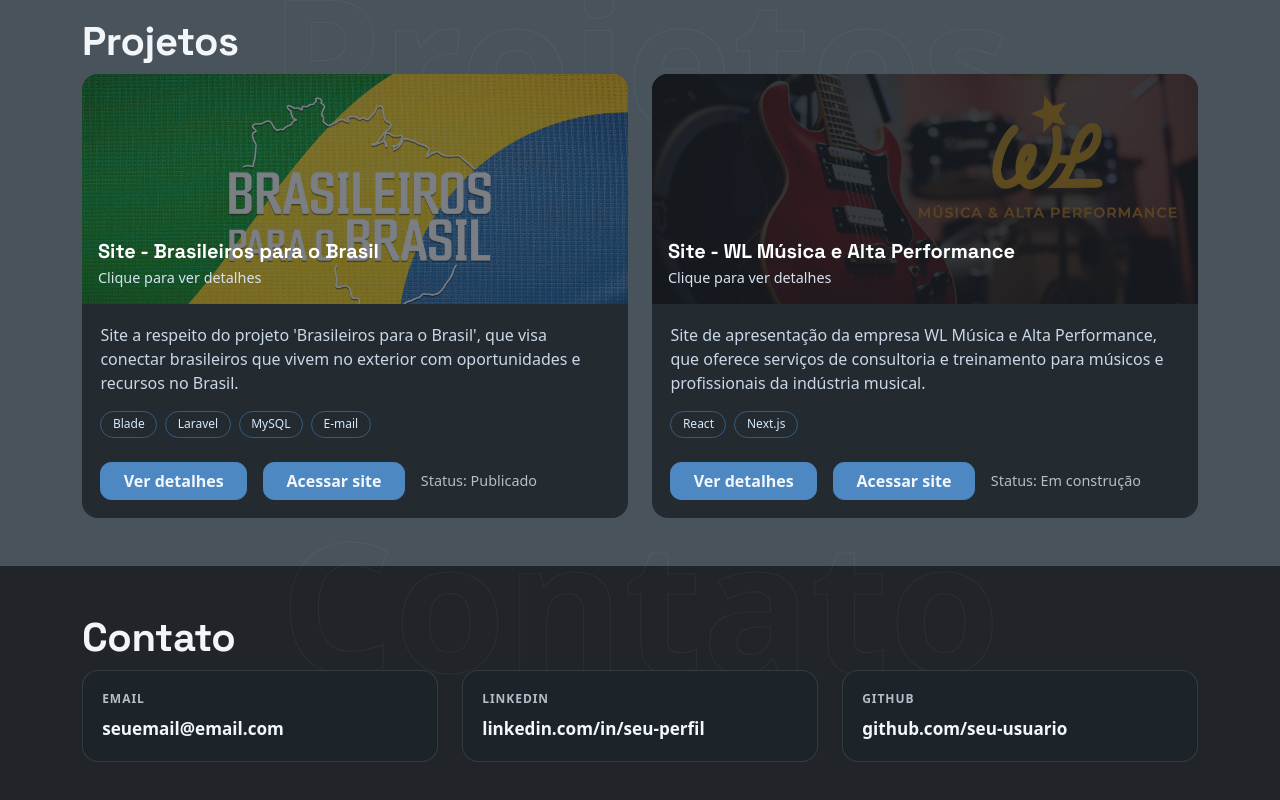
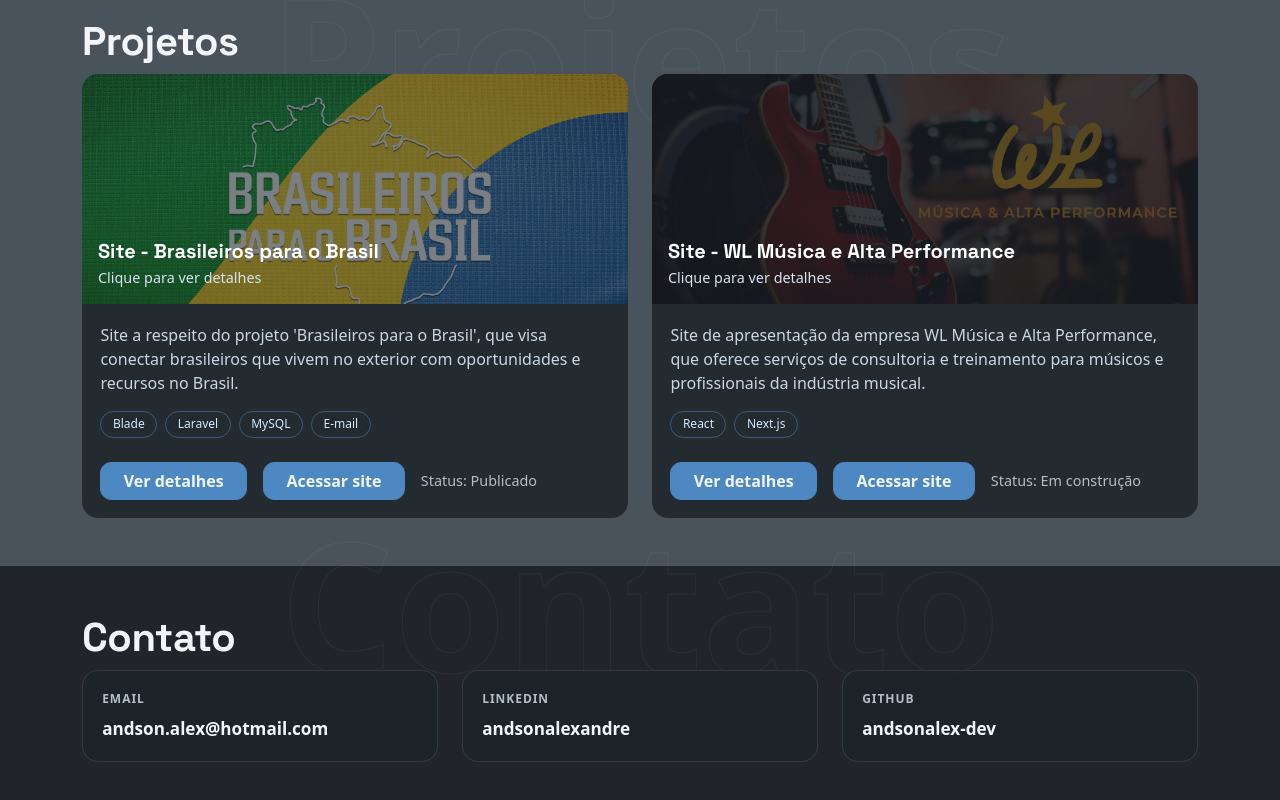
Before and after one commit to andsonalex-dev/andsonalexandre-portfolio, a Next.js app: page / in a window 1280 px wide. Shown: the part 2403-3203 px from the top of the page. Built offline with nearby package versions, Linux system fonts and the light colour scheme; a web font is replaced by a local one.

Commit message:
[PORTFOLIO] - Ajuste contatos.

```diff
--- a/src/app/components/Hero.tsx
+++ b/src/app/components/Hero.tsx
@@ -25,7 +25,7 @@
 
         <div className="d-flex flex-wrap justify-content-center gap-3 mt-4 mt-md-5">
           <a
-            href="https://www.linkedin.com"
+            href="https://www.linkedin.com/in/andsonalexandre/"
             target="_blank"
             rel="noreferrer"
             className="hero-btn hero-btn-linkedin"
@@ -33,7 +33,7 @@
             LinkedIn
           </a>
           <a
-            href="https://github.com"
+            href="https://github.com/andsonalex-dev"
             target="_blank"
             rel="noreferrer"
             className="hero-btn hero-btn-github"
--- a/src/app/sections/Contact.tsx
+++ b/src/app/sections/Contact.tsx
@@ -6,35 +6,35 @@
       <div className="row g-3 g-lg-4">
         <div className="col-12 col-md-4">
         <a
-          href="mailto:seuemail@email.com"
+          href="mailto:andson.alex@hotmail.com"
           className="contact-card d-block text-decoration-none h-100"
         >
           <p className="contact-label mb-2">Email</p>
-          <p className="contact-value mb-0">seuemail@email.com</p>
+          <p className="contact-value mb-0">andson.alex@hotmail.com</p>
         </a>
         </div>
 
         <div className="col-12 col-md-4">
         <a
-          href="https://www.linkedin.com"
+          href="https://www.linkedin.com/in/andsonalexandre/"
           target="_blank"
           rel="noreferrer"
           className="contact-card d-block text-decoration-none h-100"
         >
           <p className="contact-label mb-2">LinkedIn</p>
-          <p className="contact-value mb-0">linkedin.com/in/seu-perfil</p>
+          <p className="contact-value mb-0">andsonalexandre</p>
         </a>
         </div>
 
         <div className="col-12 col-md-4">
         <a
-          href="https://github.com"
+          href="https://github.com/andsonalex-dev"
           target="_blank"
           rel="noreferrer"
           className="contact-card d-block text-decoration-none h-100"
         >
           <p className="contact-label mb-2">GitHub</p>
-          <p className="contact-value mb-0">github.com/seu-usuario</p>
+          <p className="contact-value mb-0">andsonalex-dev</p>
         </a>
         </div>
       </div>
```
